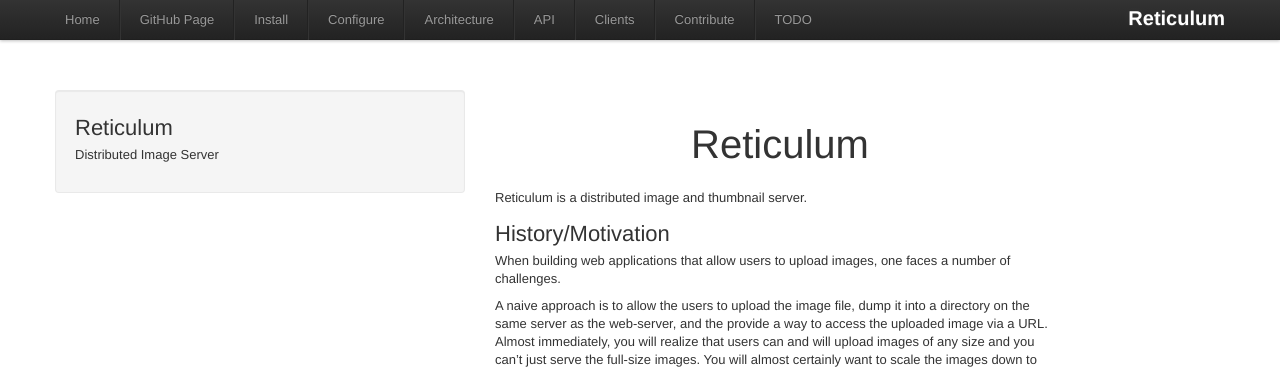
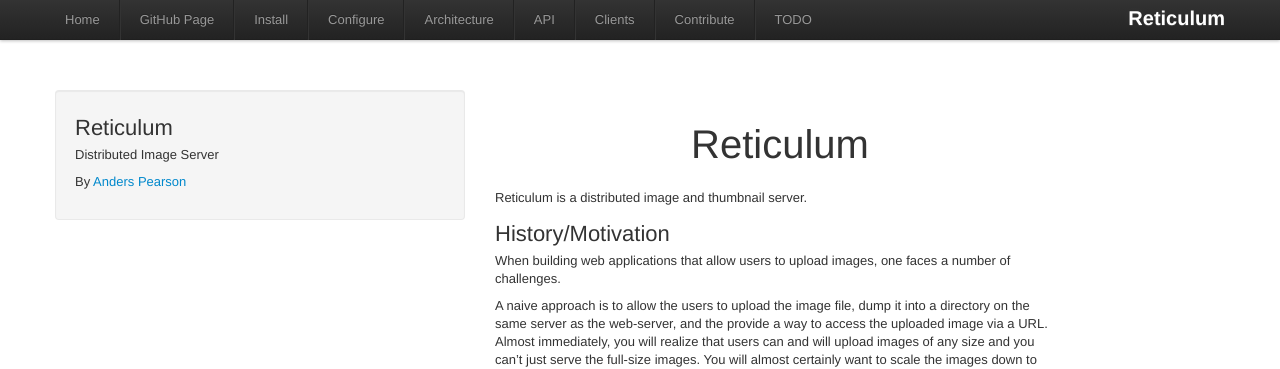
Before and after one commit to thraxil/reticulum, a Jekyll site: the page built from index.markdown, in a window 1280 px wide and 900 px high. Shown: the top 369 px of the window. Built offline with Jekyll 4.4.1, drawn with Linux system fonts in a browser that asks for light colours; comment, search, counter and statistics services are not loaded.

Commit message:
give myself some credit

```diff
--- a/_layouts/layout.html
+++ b/_layouts/layout.html
@@ -30,6 +30,7 @@
 			    <div class="span4 columns well">
 				  <h2>Reticulum</h2>
 					<p>Distributed Image Server</p>
+					<p>By <a href="https://github.com/thraxil/">Anders Pearson</a></p>
 				</div>
 				<div class="span6 columns">
 					{{ content }}
```
